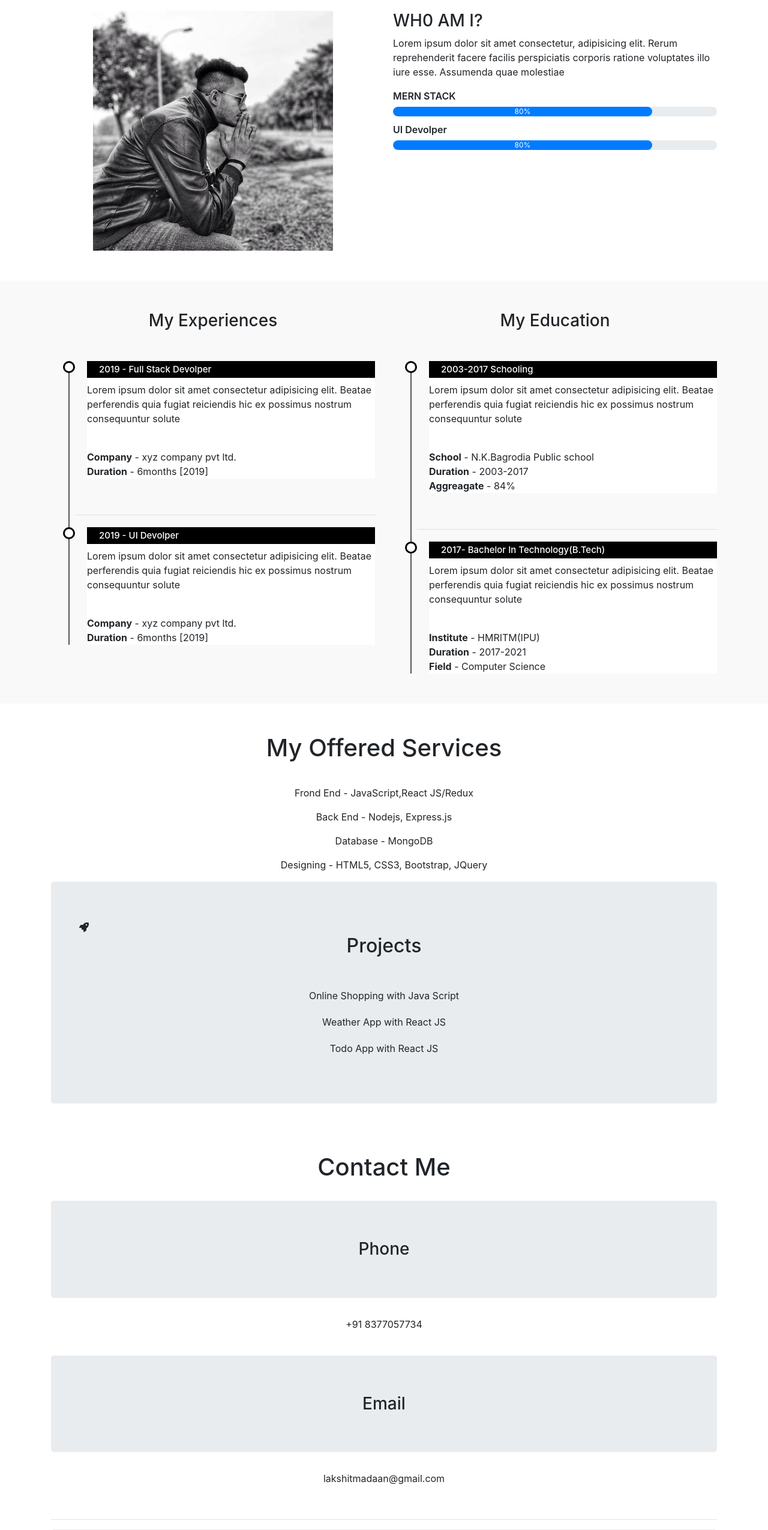
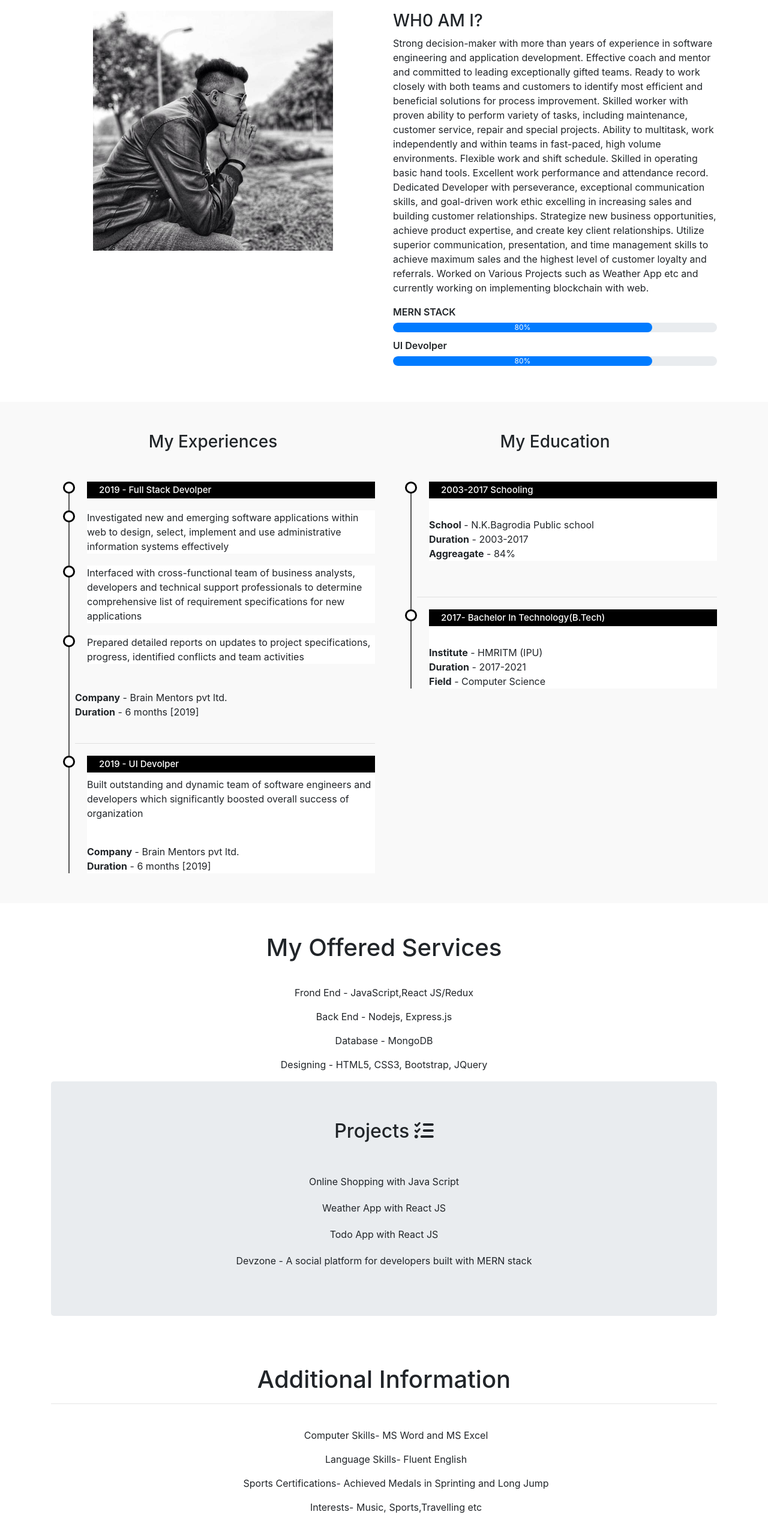
Before and after one commit to lakshitmadaan20/WebResume, a plain HTML site: page index.html in a window 1280 px wide. Shown: the part 938-3489 px from the top of the page at 60% size. Drawn offline with nearby package versions, Linux system fonts and the light colour scheme.

Commit message:
Add files via upload

```diff
--- a/index.html
+++ b/index.html
@@ -7,6 +7,7 @@
     <title>Web Resume</title>
     <link rel="stylesheet" href="style.css">
     <link rel="stylesheet" href="https://stackpath.bootstrapcdn.com/bootstrap/4.3.1/css/bootstrap.min.css" integrity="sha384-ggOyR0iXCbMQv3Xipma34MD+dH/1fQ784/j6cY/iJTQUOhcWr7x9JvoRxT2MZw1T" crossorigin="anonymous">
+    <script src="https://kit.fontawesome.com/f5467ea4ab.js" crossorigin="anonymous"></script>
     <script src="https://code.jquery.com/jquery-3.3.1.slim.min.js" integrity="sha384-q8i/X+965DzO0rT7abK41JStQIAqVgRVzpbzo5smXKp4YfRvH+8abtTE1Pi6jizo" crossorigin="anonymous"></script>
 <script src="https://cdnjs.cloudflare.com/ajax/libs/popper.js/1.14.7/umd/popper.min.js" integrity="sha384-UO2eT0CpHqdSJQ6hJty5KVphtPhzWj9WO1clHTMGa3JDZwrnQq4sF86dIHNDz0W1" crossorigin="anonymous"></script>
 <script src="https://stackpath.bootstrapcdn.com/bootstrap/4.3.1/js/bootstrap.min.js" integrity="sha384-JjSmVgyd0p3pXB1rRibZUAYoIIy6OrQ6VrjIEaFf/nJGzIxFDsf4x0xIM+B07jRM" crossorigin="anonymous"></script>
@@ -69,7 +70,9 @@
 
                             <div class="col-md-6">
                           <h3>WH0 AM I?</h3>
-                          <p>Lorem ipsum dolor sit amet consectetur, adipisicing elit. Rerum reprehenderit facere facilis perspiciatis corporis ratione voluptates illo iure esse. Assumenda quae molestiae
+                          <p>Strong decision-maker with more than years of experience in software engineering and application development. Effective coach and mentor and committed to leading exceptionally gifted teams. Ready to work closely with both teams and customers to identify most efficient and beneficial solutions for process improvement. Skilled worker with proven ability to perform variety of tasks, including maintenance, customer service, repair and special projects. Ability to multitask, work independently and within teams in fast-paced, high volume environments. Flexible work and shift schedule. Skilled in operating basic hand tools. Excellent work performance and attendance record.
+                            Dedicated Developer with perseverance, exceptional communication skills, and goal-driven work ethic excelling in increasing sales and building customer relationships. Strategize new business opportunities, achieve product expertise, and create key client relationships. Utilize superior communication, presentation, and time management skills to achieve maximum sales and the highest level of customer loyalty and referrals.
+                            Worked on Various Projects such as Weather App etc and currently working on implementing blockchain with web.
                          </p>
 
 
@@ -114,17 +117,20 @@
                                   <ul class="timeline">
                                       <li>
                                           <h4>2019 - Full Stack Devolper</h4>
-                                          <p>Lorem ipsum dolor sit amet consectetur adipisicing elit. Beatae perferendis quia fugiat reiciendis hic ex possimus nostrum consequuntur solute</p><br>
-                                          <b>Company</b> - xyz company pvt ltd. <br>
-                                          <b>Duration</b> - 6months [2019] <br>
+                                          <p> <li>Investigated new and emerging software applications within web to design, select, implement and use administrative information systems effectively</li>
+                                            <li>Interfaced with cross-functional team of business analysts, developers and technical support professionals to determine comprehensive list of requirement specifications for new applications</li>
+                                           <li> Prepared detailed reports on updates to project specifications, progress, identified conflicts and team activities</li> </p>
+                                            </p><br>
+                                          <b>Company</b> - Brain Mentors pvt ltd. <br>
+                                          <b>Duration</b> - 6 months [2019] <br>
                                       </li>
                                        <br>
                                        <hr>
                                       <li>
                                             <h4>2019 - UI Devolper</h4>
-                                            <p>Lorem ipsum dolor sit amet consectetur adipisicing elit. Beatae perferendis quia fugiat reiciendis hic ex possimus nostrum consequuntur solute</p><br>
-                                            <b>Company</b> - xyz company pvt ltd. <br>
-                                            <b>Duration</b> - 6months [2019] <br>
+                                            <p>Built outstanding and dynamic team of software engineers and developers which significantly boosted overall success of organization</p><br>
+                                            <b>Company</b> - Brain Mentors pvt ltd. <br>
+                                            <b>Duration</b> - 6 months [2019] <br>
                                         </li>
 
                                   </ul>
@@ -134,7 +140,7 @@
                                     <ul class="timeline">
                                         <li>
                                             <h4>2003-2017 Schooling</h4>
-                                            <p>Lorem ipsum dolor sit amet consectetur adipisicing elit. Beatae perferendis quia fugiat reiciendis hic ex possimus nostrum consequuntur solute</p><br>
+                                            <br>
                                             <b>School</b> - N.K.Bagrodia Public school <br>
                                             <b>Duration</b> - 2003-2017 <br>
                                             <b>Aggreagate</b> - 84% <br>
@@ -143,8 +149,8 @@
                                          <hr>
                                         <li>
                                               <h4>2017- Bachelor In Technology(B.Tech)</h4>
-                                              <p>Lorem ipsum dolor sit amet consectetur adipisicing elit. Beatae perferendis quia fugiat reiciendis hic ex possimus nostrum consequuntur solute</p><br>
-                                              <b>Institute</b> - HMRITM(IPU) <br>
+                                             <br>
+                                              <b>Institute</b> - HMRITM (IPU) <br>
                                               <b>Duration</b> - 2017-2021 <br>
                                               <b>Field</b> - Computer Science <br>
                                           </li>
@@ -183,7 +189,9 @@
                        <div class="jumbotron">
                          <div class="container">
                              <div class="services-box">
-                                 <i class="fa fa-rocket"></i><h2 class="text-center">Projects</h2>
+                                 <h2 class="text-center">Projects
+                                    <i class="fas fa-tasks"></i>
+                                 </h2>
                                  <br>
                        <p class="text-center">
                           Online Shopping with Java Script
@@ -194,6 +202,9 @@
                           <p class="text-center">
                           Todo App with React JS
                           </p>
+                          <p class="text-center">
+                            Devzone - A social platform for developers built with MERN stack
+                            </p>
                              </div>
                          </div>
 
@@ -204,6 +215,27 @@
 
                   </div>
 
+                  <!....aditional info...>
+
+                 <div class="info">
+                   <div class="container text-center">
+                     <h1>Additional Information</h1>
+                     <hr>
+                     <br>
+                     <ul>
+                       <p>Computer Skills- MS Word and MS Excel</p>
+
+                       <p>Language Skills- Fluent English</p>
+
+                       <p>Sports Certifications- Achieved Medals in Sprinting and Long Jump</p>
+
+                       <p>Interests- Music, Sports,Travelling etc</p>
+                     </ul>
+
+                   </div>
+                 </div>
+                        <br>
+                        <hr>
                   <!...contact...>
 
                   <div class="contact">
@@ -211,17 +243,39 @@
                       <h1>Contact Me</h1>
                       <br>
 
-                          <h3 class="jumbotron">Phone</h3>
+                          <h3 class="jumbotron">Phone
+                              <i class="fas fa-phone-volume"></i>
+                          </h3>
+
                           <p>+91 8377057734</p>
                           <br>
-                            <h3 class="jumbotron">Email</h3>
+                            <h3 class="jumbotron">Email
+                                <i class="fas fa-envelope-open"></i>
+                            </h3>
                                 <p>lakshitmadaan@gmail.com</p>
+
+                                <h3 class="jumbotron">Github
+                                    <i class="fab fa-github"></i>
+                                </h3>
+                                <p>
+                                  <a href="https://github.com/lakshitmadaan20">Github Link</a>
+                                </p>
+
+                                <h3 class="jumbotron">Linkedin
+                                    <i class="fab fa-linkedin-in"></i>
+                                </h3>
+                                <p>
+                                  <a href="https://www.linkedin.com/in/lakshit-madaan-589b3316b/">Linkedin Link</a>
+                                </p>
 
                                      <br>
                                      <hr>
                                         <div class="jumbotron">
                                       <div class="container text-center">
-                                          <button type="button" class="btn btn-success form-control" ><i class="fa fa-download"></i>Hire Me</button>
+                                          <button type="button" class="btn btn-success form-control" ><i class="fa fa-download"></i> Hire Me</button>
+
+
+
 
                                         </div>
                                         </div>
```
